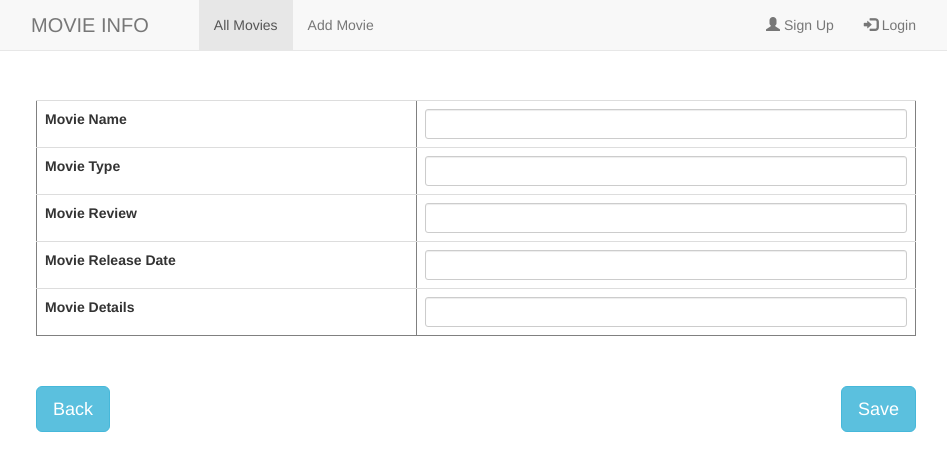
After one commit to sreenivasgithub/Movie, a Django app: template MovieProject/templates/update.html in a window 1280 px wide. The commit adds this page. Shown: the top 471 px of the page, without its empty margins (164-1111 px from the left). Run offline with Django 3.2, Linux system fonts and the light colour scheme; the template is opened without the code that fills it, so the values that code supplies are empty; some libraries are stand-ins or nearby versions.

Commit message:
Comitted All Files

```diff
--- a/MovieProject/MovieReviewApp/urls.py
+++ b/MovieProject/MovieReviewApp/urls.py
@@ -1,7 +1,7 @@
 from django.conf.urls import url
 from django.contrib import admin
 from .import views
-
+# from pdb import set_trace;set_trace()
 urlpatterns = [
     url(r'admin', admin.site.urls),
     url(r'index', views.index, name='index'),
@@ -9,4 +9,5 @@ urlpatterns = [
     url(r'result', views.result, name='result'),
     url(r'get_data', views.get_data, name='get_data'),
     url(r'single_movie', views.single_movie, name='single_movie'),
+    url(r'update', views.update_movie, name='update'),
 ]
--- a/MovieProject/templates/single_movie.html
+++ b/MovieProject/templates/single_movie.html
@@ -50,7 +50,7 @@ body{margin:0px;padding:0px;}
         <a href="get_data" class="btn btn-info btn-lg">Back</a>
     </span>
     <span class="right">
-        <a href="" class="btn btn-info btn-lg">Edit</a>
+        <a href="update/?id={{movie.id}}" class="btn btn-info btn-lg">Edit</a>
         <a href="" class="btn btn-info btn-lg">Delete</a>
     </span>
 
--- /dev/null
+++ b/MovieProject/templates/update.html
@@ -0,0 +1,61 @@
+<!DOCTYPE html>
+<html lang="en">
+<head>
+    <meta charset="UTF-8">
+    <title>Movie</title>
+<meta charset="utf-8">
+<meta name="viewport" content="width=device-width, initial-scale=1">
+<link rel="stylesheet" href="https://maxcdn.bootstrapcdn.com/bootstrap/3.3.7/css/bootstrap.min.css">
+<script src="https://ajax.googleapis.com/ajax/libs/jquery/3.2.1/jquery.min.js"></script>
+<script src="https://maxcdn.bootstrapcdn.com/bootstrap/3.3.7/js/bootstrap.min.js"></script>
+
+<style>
+body{margin:0px;padding:0px;}
+#table{margin:100px 200px 20px 200px;}
+.buttons{margin:50px 200px 20px 200px;}
+.right{float:right;}
+</style>
+</head>
+<body>
+<div>
+    {% include "navbar.html" %}
+</div>
+<form action="update" class="contact-form" method="POST">
+    {% csrf_token %}
+        <div id="table">
+        <table border="" width="100%" class="table table-hover">
+            <tr>
+                <th>Movie Name</th>
+                <td><input type="text" name="name" class="form-control input-sm" value="{{ movie.movie_name }}"></td>
+            </tr>
+            <tr>
+                <th>Movie Type</th>
+                <td><input type="text" name="type" class="form-control input-sm" value="{{ movie.movie_type }}"></td>
+            </tr>
+            <tr>
+                <th>Movie Review</th>
+                <td><input type="text" name="review" class="form-control input-sm" value="{{ movie.movie_review }}"></td>
+            </tr>
+            <tr>
+                <th>Movie Release Date</th>
+                <td><input type="text" name="date" class="form-control input-sm" value="{{ movie.movie_date }}"></td>
+            </tr>
+            <tr>
+                <th>Movie Details</th>
+                <td><input type="text" name="details" class="form-control input-sm" value="{{ movie.movie_details }}"></td>
+            </tr>
+
+        </table>
+        </div>
+    <div class="buttons">
+        <span>
+            <a href="get_data" class="btn btn-info btn-lg">Back</a>
+        </span>
+        <span class="right">
+            <input type="submit" class="btn btn-info btn-lg" value="Save">
+        </span>
+    </div>
+</form>
+
+</body>
+</html>
```
Also changed, not shown: MovieProject/MovieReviewApp/views.py (+27 -4 lines).
